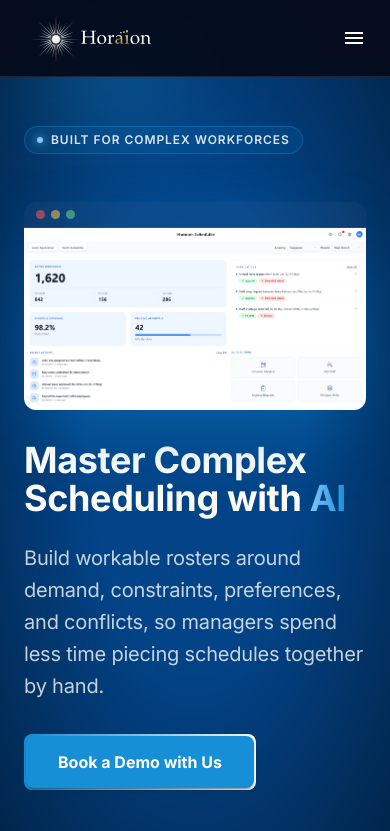
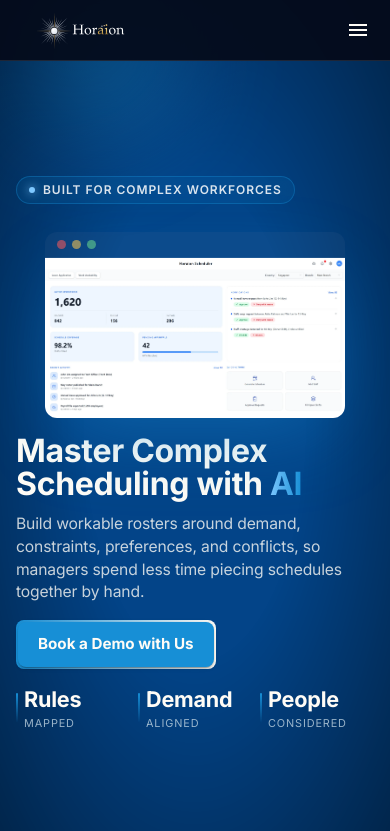
Before and after one commit to the-axyze/horaion-landing-page, a React (Vite) app: page / in a window 390 px wide. Shown: the top 831 px of the page. Built offline with nearby package versions, Linux system fonts and the light colour scheme.

Commit message:
refactor: implement responsive layout adjustments and update typography sizing across landing page components

```diff
--- a/src/components/Hero.tsx
+++ b/src/components/Hero.tsx
@@ -33,7 +33,7 @@ const Eyebrow = () => (
       gap: 1,
       px: 1.5,
       py: 0.5,
-      mb: 3,
+      mb: { xs: 2, md: 3 },
       borderRadius: 999,
       fontSize: "0.75rem",
       fontWeight: 600,
@@ -63,7 +63,7 @@ const StatCard = ({ value, label }: { value: string; label: string }) => (
   <Box
     sx={{
       position: "relative",
-      pl: 1.5,
+      pl: { xs: 1, md: 1.5 },
       "&::before": {
         content: '""',
         position: "absolute",
@@ -81,7 +81,7 @@ const StatCard = ({ value, label }: { value: string; label: string }) => (
       sx={{
         fontWeight: 700,
         color: "#FFFCF6",
-        fontSize: "clamp(1.75rem, 3vw, 2.4rem)",
+        fontSize: { xs: "1.35rem", sm: "1.6rem", md: "1.9rem", lg: "2.4rem" },
         lineHeight: 1,
       }}
     >
@@ -90,8 +90,8 @@ const StatCard = ({ value, label }: { value: string; label: string }) => (
     <Typography
       sx={{
         color: "rgba(204,221,232,0.75)",
-        fontSize: "0.8rem",
-        mt: 0.75,
+        fontSize: { xs: "0.68rem", md: "0.8rem" },
+        mt: { xs: 0.5, md: 0.75 },
         letterSpacing: "0.08em",
         textTransform: "uppercase",
       }}
@@ -107,7 +107,7 @@ const HeroCopy = () => (
     variants={staggerParent}
     initial="hidden"
     animate="show"
-    sx={{ flex: "1 1 26rem" }}
+    sx={{ flex: { xs: "1 1 100%", md: "1 1 26rem" } }}
   >
     <Typography
       component={motion.h1}
@@ -116,8 +116,8 @@ const HeroCopy = () => (
       sx={{
         fontWeight: 700,
         color: "#FFFCF6",
-        mb: 3,
-        fontSize: "clamp(2.25rem, 6vw, 3.75rem)",
+        mb: { xs: 1.5, md: 3 },
+        fontSize: { xs: "2rem", sm: "2.25rem", md: "3rem", lg: "3.75rem" },
         lineHeight: 1.05,
       }}
     >
@@ -143,8 +143,9 @@ const HeroCopy = () => (
       variant="h6"
       sx={{
         color: "rgba(255,252,246,0.78)",
-        lineHeight: 1.6,
-        mb: 4,
+        fontSize: { xs: "0.98rem", md: "1.25rem" },
+        lineHeight: { xs: 1.45, md: 1.6 },
+        mb: { xs: 2, md: 4 },
         maxWidth: "32rem",
         fontWeight: 400,
       }}
@@ -155,7 +156,7 @@ const HeroCopy = () => (
     <Box
       component={motion.div}
       variants={fadeUp}
-      sx={{ display: "inline-block", mb: 5 }}
+      sx={{ display: "inline-block", mb: { xs: 2.5, md: 5 } }}
     >
       <MovingBorder borderRadius="8px">
         <Button
@@ -163,10 +164,10 @@ const HeroCopy = () => (
           component={RouterLink}
           to="/demo"
           sx={{
-            py: 1.5,
-            px: 4,
+            py: { xs: 1.15, md: 1.5 },
+            px: { xs: 2.5, md: 4 },
             fontWeight: 700,
-            fontSize: "1rem",
+            fontSize: { xs: "0.95rem", md: "1rem" },
             borderRadius: 2,
             bgcolor: "#178FD6",
             color: "#FFFCF6",
@@ -185,9 +186,10 @@ const HeroCopy = () => (
       component={motion.div}
       variants={fadeUp}
       sx={{
-        display: "flex",
+        display: { xs: "grid", sm: "flex" },
+        gridTemplateColumns: { xs: "repeat(3, minmax(0, 1fr))", sm: "none" },
         flexWrap: "wrap",
-        gap: "clamp(1.5rem, 4vw, 3rem)",
+        gap: { xs: 1, sm: 3, md: 4, lg: 6 },
       }}
     >
       {stats.map((s) => (
@@ -204,7 +206,9 @@ const HeroMedia = ({ float }: { float: boolean }) => (
     initial="hidden"
     animate="show"
     sx={{
-      flex: "1 1 26rem",
+      flex: { xs: "0 1 100%", md: "1 1 26rem" },
+      maxWidth: { xs: 300, sm: 360, md: "none" },
+      mx: { xs: "auto", md: 0 },
       animation: {
         xs: "none",
         md: float ? "heroFloat 7s ease-in-out infinite" : "none",
@@ -233,18 +237,18 @@ const Hero = () => {
       <GlobalStyles styles={heroKeyframes} />
       <Box
         sx={{
-          minHeight: "90vh",
+          minHeight: { xs: "calc(100svh - 60px)", md: "90vh" },
           display: "flex",
           alignItems: "center",
-          px: "clamp(1.5rem, 5vw, 4rem)",
-          py: "clamp(3rem, 6vw, 5rem)",
+          px: { xs: 2, sm: 3, md: 6, lg: 8 },
+          py: { xs: 2, sm: 3, md: 6, lg: 10 },
         }}
       >
         <Box
           sx={{
             display: "flex",
             flexDirection: "column",
-            gap: "clamp(1.5rem, 3vw, 2.5rem)",
+            gap: { xs: 1.5, md: 4 },
             width: "100%",
           }}
         >
@@ -261,7 +265,7 @@ const Hero = () => {
               display: "flex",
               flexWrap: "wrap",
               alignItems: "center",
-              gap: "clamp(2rem, 5vw, 4rem)",
+              gap: { xs: 2, md: 6, lg: 8 },
               width: "100%",
             }}
           >
--- a/src/components/layout/SolutionsMenu.tsx
+++ b/src/components/layout/SolutionsMenu.tsx
@@ -120,7 +120,7 @@ const SolutionsMenu = () => {
         }
         sx={{
           fontWeight: 500,
-          fontSize: "1.25rem",
+          fontSize: "1.0rem",
           position: "relative",
           whiteSpace: "nowrap",
           transition: TRANSITION_FAST,
@@ -169,7 +169,7 @@ const SolutionsMenu = () => {
                 sx={{
                   bgcolor: "transparent",
                   color: "rgba(255,252,246,0.58)",
-                  fontSize: "0.72rem",
+                  fontSize: "0.70rem",
                   fontWeight: 800,
                   letterSpacing: "0.12em",
                   lineHeight: 1,
--- a/src/components/layout/TopBar.tsx
+++ b/src/components/layout/TopBar.tsx
@@ -21,7 +21,7 @@ interface Props {
 
 const navLinkSx = (active: boolean): SxProps<Theme> => ({
   fontWeight: 500,
-  fontSize: "1.25rem",
+  fontSize: "1.0rem",
   position: "relative",
   whiteSpace: "nowrap",
   transition: TRANSITION_FAST,
@@ -106,14 +106,20 @@ const TopBar = ({ onOpenDrawer }: Props) => {
           "background 0.25s ease, border 0.25s ease, box-shadow 0.25s ease",
       }}
     >
-      <Toolbar sx={{ gap: 2 }}>
+      <Toolbar
+        sx={{
+          minHeight: { xs: 60, md: 96 },
+          gap: { xs: 1, md: 2 },
+          px: { xs: 1.5, sm: 2, md: 3 },
+        }}
+      >
         <Box
           component={RouterLink}
           to="/"
           aria-label="Horaion Home"
           sx={{
-            width: { xs: 150, md: 240 },
-            height: { xs: 76, md: 96 },
+            width: { xs: 136, sm: 150, md: 240 },
+            height: { xs: 56, sm: 64, md: 96 },
             display: "inline-flex",
             alignItems: "center",
             flexShrink: 0,
```
